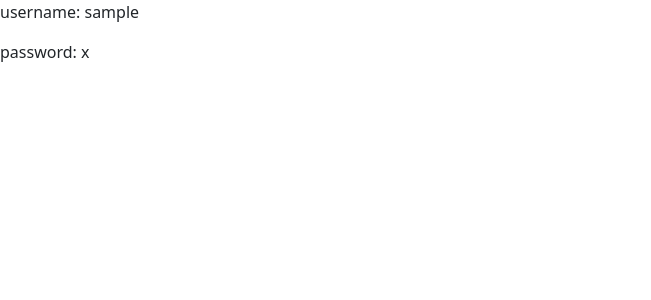
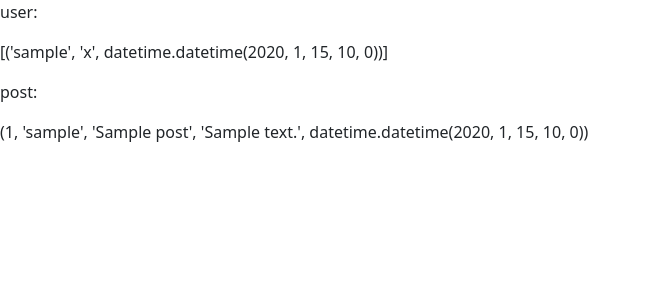
Before and after one commit to tomakizu/comp3335-project, a Flask app: page /admin in a window 1280 px wide. Shown: the top 300 px of the page, without its empty margins (0-651 px from the left). Run offline with Flask 2, Linux system fonts and the light colour scheme; tables that the repository leaves empty hold one stand-in row (values such as "Sample post").

Commit message:
Post encryption and Decryption

```diff
--- a/app/app.py
+++ b/app/app.py
@@ -1,53 +1,62 @@
 import mysql.connector
 import os
 import re
+import base64
 from flask import Flask, render_template, request, redirect, url_for, session, flash
 from werkzeug.security import generate_password_hash, check_password_hash
 from flask_bcrypt import Bcrypt
-
+from cryptography.fernet import Fernet
 
 app = Flask(__name__)
 bcrypt = Bcrypt(app)
+key = b'ZmDfcTF7_60GrrY167zsiPd67pEvs0aGOv2oasOM1Pg='
+cipher_suite = Fernet(key)
 
 app.secret_key = os.urandom(32).hex()
 
 database = mysql.connector.connect(
-        host=os.environ['DB_HOST'],
-        user=os.environ['DB_USER'],
-        password=os.environ['DB_PASSWORD'],
-        database=os.environ['DB_DATABASE']
-    )
+    host=os.environ['DB_HOST'],
+    user=os.environ['DB_USER'],
+    password=os.environ['DB_PASSWORD'],
+    database=os.environ['DB_DATABASE']
+)
 
 cursor = database.cursor()
+
 
 @app.route('/')
 @app.route('/login', methods=['GET', 'POST'])
 def login():
     msg = ''
-    if request.method == 'POST' and 'username' in request.form and 'password' in request.form:
-        username = request.form['username']
-        password = request.form['password']
-        if not re.match("^[A-Za-z0-9_-]*$", username):
-            msg = 'Username must contain only characters and numbers!'
-        else:
-            cursor.execute('SELECT * FROM user WHERE username = %s', (username,))
-            user = cursor.fetchone()
-            if user and bcrypt.check_password_hash(user[1], password):
-                session['loggedin'] = True
-                session['username'] = username
-                return redirect(url_for('home'))
-                msg = 'Incorrect username!'
-            elif user and not bcrypt.check_password_hash(user[1], password):
-                msg = 'Incorrect password!'
+    if 'loggedin' in session:
+        return redirect(url_for('home'))
+    else:
+        if request.method == 'POST' and 'username' in request.form and 'password' in request.form:
+            username = request.form['username']
+            password = request.form['password']
+            if not re.match("^[A-Za-z0-9_-]*$", username):
+                msg = 'Username must contain only characters and numbers!'
             else:
-                msg = 'Incorrect username!'
+                cursor.execute('SELECT * FROM user WHERE username = %s', (username,))
+                user = cursor.fetchone()
+                if user and bcrypt.check_password_hash(user[1], password):
+                    session['loggedin'] = True
+                    session['username'] = username
+                    return redirect(url_for('home'))
+                    msg = 'Incorrect username!'
+                elif user and not bcrypt.check_password_hash(user[1], password):
+                    msg = 'Incorrect password!'
+                else:
+                    msg = 'Incorrect username!'
     return render_template('login.html', msg=msg)
+
 
 @app.route('/logout')
 def logout():
     session.pop('loggedin', None)
     session.pop('username', None)
     return redirect(url_for('login'))
+
 
 @app.route('/register', methods=['GET', 'POST'])
 def register():
@@ -64,62 +73,84 @@ def register():
         elif not username or not password:
             msg = 'Please fill out the form!'
         else:
-            sql = "INSERT INTO user (username, password) VALUES (%s, %s)"
-            val = (username, bcrypt.generate_password_hash(password))
-            cursor.execute(sql, val)
+            query = "INSERT INTO user (username, password) VALUES (%s, %s)"
+            params = (username, bcrypt.generate_password_hash(password))
+            cursor.execute(query, params)
             database.commit()
             msg = 'You have successfully registered!'
-        #return render_template('login.html')
+        # return render_template('login.html')
     elif request.method == 'POST':
         msg = 'Please fill out the form!'
 
     return render_template('register.html', msg=msg)
 
+
 @app.route('/home')
 def home():
     if 'loggedin' in session:
         cursor.execute("SELECT * FROM post ORDER BY create_datetime DESC")
-        posts = cursor.fetchall()
-        return render_template('home.html', username=session['username'], posts=posts)
+        encrypted_posts = cursor.fetchall()
+        decrypted_posts = []
+        for encrypted_post in encrypted_posts:
+                decrypted_post = (encrypted_post[0],encrypted_post[1],
+                                  cipher_suite.decrypt(encrypted_post[2]).decode(),
+                                  cipher_suite.decrypt(encrypted_post[3]).decode(),
+                                  encrypted_post[4])
+                decrypted_posts.append(decrypted_post)
+        return render_template('home.html', username=session['username'], posts=decrypted_posts)
     return redirect(url_for('login'))
+
 
 @app.route('/post', methods=['GET', 'POST'])
 def post():
     if request.method == 'POST' and 'title' in request.form and 'content' in request.form:
         username = session['username']
-        title = request.form['title']
-        content = request.form['content']
-        sql = "INSERT INTO post (username, title, content) VALUES (%s, %s, %s)"
-        val = (username, title, content)
-        cursor.execute(sql, val)
+        title = request.form['title'].encode()
+        content = request.form['content'].encode()
+        query = "INSERT INTO post (username, title, content) VALUES (%s, %s, %s)"
+        params = (username, cipher_suite.encrypt(title), cipher_suite.encrypt(content))
+        cursor.execute(query, params)
         database.commit()
         return redirect(url_for('home'))
     else:
         flash('Something wrong!')
         return redirect(url_for('home'))
 
+
 @app.route('/delete_post/<int:id>')
 def delete_post(id):
-    sql = "DELETE FROM post WHERE id = %s"
-    cursor.execute(sql, (id,))
-    database.commit()
-    return redirect(url_for('home'))
+    cursor.execute("SELECT username FROM post WHERE id = %s", (id,))
+    username = cursor.fetchone()
+    if username[0] == session['username']:
+        query = "DELETE FROM post WHERE id = %s"
+        cursor.execute(query, (id,))
+        database.commit()
+        flash("Delete post successfully")
+        return redirect(url_for('home'))
+    else:
+        flash('Sorry, you can only delete your own post!')
+        return redirect(url_for('home'))
+
 
 @app.route('/admin')
 def admin():
     cursor.execute("SELECT * FROM user ORDER BY create_datetime")
     users = cursor.fetchall()
-    return render_template('admin.html', users=users)
+    cursor.execute("SELECT * FROM post ORDER BY create_datetime")
+    posts = cursor.fetchall()
+    return render_template('admin.html', users=users, posts=posts)
+
 
 @app.route('/remove')
 def remove():
-    user_sql = "DELETE FROM user"
-    cursor.execute(user_sql)
+    query1 = "DELETE FROM post"
+    cursor.execute(query1)
     database.commit()
-    cursor.execute("SELECT * FROM user ORDER BY create_datetime")
-    users = cursor.fetchall()
+    query2 = "DELETE FROM user"
+    cursor.execute(query2)
+    database.commit()
+    return redirect(url_for('admin'))
 
-    return render_template('admin.html', users=users)
 
 if __name__ == '__main__':
     app.run(debug=True)
--- a/app/requirements.txt
+++ b/app/requirements.txt
@@ -1,4 +1,5 @@
 click==8.0.3
+cryptography==38.0.3
 Flask==2.0.2
 Flask-Bcrypt==1.0.1
 itsdangerous==2.0.1
--- a/app/templates/admin.html
+++ b/app/templates/admin.html
@@ -8,9 +8,11 @@
           integrity="sha384-Zenh87qX5JnK2Jl0vWa8Ck2rdkQ2Bzep5IDxbcnCeuOxjzrPF/et3URy9Bv1WTRi" crossorigin="anonymous">
 </head>
 <body>
-{% for user in users %}
-<p>username: {{ user[0] }}</p>
-<p>password: {{ user[1] }}</p>
+<p>user:</p>
+<p>{{ users }}</p>
+<p>post:</p>
+{% for post in posts %}
+<p>{{ post }}</p>
 {% endfor %}
 <script src="https://cdn.jsdelivr.net/npm/bootstrap@5.2.2/dist/js/bootstrap.bundle.min.js"
         integrity="sha384-OERcA2EqjJCMA+/3y+gxIOqMEjwtxJY7qPCqsdltbNJuaOe923+mo//f6V8Qbsw3"
```
Also changed, not shown: app/templates/base.html (+7 -0 lines), app/templates/home.html (+4 -6 lines).
